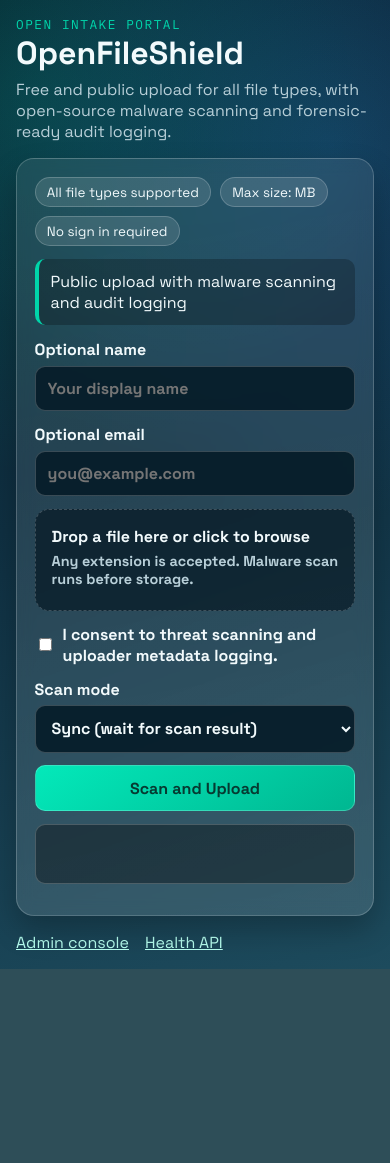
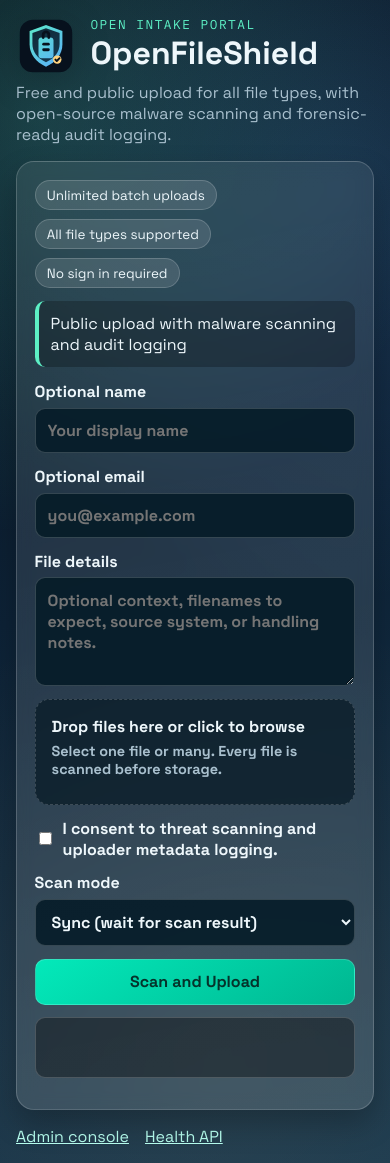
Before and after one commit to mufthakherul/OpenFileShield, a FastAPI app: page / in a window 390 px wide. Before the commit the page ends 969 px from the top, so only its background shows below. Run offline with FastAPI, Linux system fonts and the light colour scheme.

Commit message:
ui: add logo, modernize styling, and enable multi-file upload
- Create custom SVG logo for brand identity
- Modernize CSS with gradient backgrounds, premium styling, and responsive design
- Add multi-file support to public upload form with drag-drop
- Add optional 'File details' textarea for batch context notes
- Display uploader_notes in admin dashboard table
- Add Notes column header and per-row notes display
- Update form handling in app.js for batch uploads and response parsing
- Update admin.js to display notes from API responses

```diff
--- a/app/static/admin.js
+++ b/app/static/admin.js
@@ -132,6 +132,7 @@ function renderRows(rows) {
         <td>${row.id}</td>
         <td>${row.created_at}</td>
         <td title="${row.original_filename}">${row.original_filename}</td>
+        <td title="${row.uploader_notes || ""}">${row.uploader_notes || ""}</td>
         <td>${row.upload_status}</td>
         <td>${row.scan_result}</td>
         <td>${bytesToHuman(row.file_size_bytes)}</td>
--- a/app/static/app.js
+++ b/app/static/app.js
@@ -7,8 +7,13 @@ const submitBtn = document.querySelector("#submit-btn");
 const scanModeInput = document.querySelector("#scan-mode");
 
 function setFileName() {
-  const file = fileInput.files[0];
-  fileName.textContent = file ? `Selected: ${file.name}` : "";
+  const files = Array.from(fileInput.files || []);
+  if (!files.length) {
+    fileName.textContent = "";
+    return;
+  }
+  const preview = files.slice(0, 3).map((file) => file.name).join(", ");
+  fileName.textContent = files.length > 3 ? `Selected ${files.length} files: ${preview}, ...` : `Selected ${files.length} file${files.length > 1 ? "s" : ""}: ${preview}`;
 }
 
 fileInput.addEventListener("change", setFileName);
@@ -36,7 +41,10 @@ form.addEventListener("submit", async (event) => {
 
   submitBtn.disabled = true;
   submitBtn.textContent = "Scanning...";
-  result.textContent = "Uploading file to quarantine and running malware scan...";
+  const selectedCount = fileInput.files?.length || 0;
+  result.textContent = selectedCount
+    ? `Uploading ${selectedCount} file${selectedCount === 1 ? "" : "s"} to quarantine and running malware scan...`
+    : "Uploading files to quarantine and running malware scan...";
 
   const formData = new FormData(form);
   formData.set("consent", formData.get("consent") ? "true" : "false");
@@ -64,7 +72,16 @@ form.addEventListener("submit", async (event) => {
       return;
     }
 
-    result.textContent = payload ? JSON.stringify(payload, null, 2) : rawBody || "Upload completed.";
+    if (payload?.items?.length) {
+      const summary = [
+        `Batch ${payload.request_id} completed`,
+        `Stored: ${payload.stored} | Rejected: ${payload.rejected} | Queued: ${payload.queued}`,
+        ...payload.items.map((item) => `${item.original_filename}: ${item.upload_status} (${item.scan_result})`),
+      ].join("\n");
+      result.textContent = summary;
+    } else {
+      result.textContent = payload ? JSON.stringify(payload, null, 2) : rawBody || "Upload completed.";
+    }
     form.reset();
     setFileName();
   } catch (error) {
--- a/app/static/style.css
+++ b/app/static/style.css
@@ -1,15 +1,16 @@
 :root {
-  --bg-0: #081f2d;
-  --bg-1: #0f3042;
-  --bg-2: #1d4b5d;
+  --bg-0: #07111d;
+  --bg-1: #0d2236;
+  --bg-2: #18384f;
   --surface: rgba(255, 255, 255, 0.08);
-  --surface-2: rgba(255, 255, 255, 0.12);
-  --line: rgba(255, 255, 255, 0.2);
-  --text: #f2fafc;
-  --muted: #b8cfd8;
-  --accent: #00d5aa;
-  --accent-ink: #063a31;
-  --danger: #ff9e80;
+  --surface-2: rgba(255, 255, 255, 0.13);
+  --line: rgba(255, 255, 255, 0.18);
+  --text: #eef7fb;
+  --muted: #a9c0ce;
+  --accent: #5df0c5;
+  --accent-ink: #05332b;
+  --danger: #ff9b7c;
+  --warning: #ffd27d;
 }
 
 * {
@@ -22,8 +23,9 @@ body {
   font-family: "Space Grotesk", "Segoe UI", sans-serif;
   color: var(--text);
   background:
-    radial-gradient(circle at 10% 10%, rgba(0, 213, 170, 0.18) 0%, transparent 40%),
-    radial-gradient(circle at 85% 15%, rgba(53, 151, 255, 0.2) 0%, transparent 42%),
+    radial-gradient(circle at 10% 10%, rgba(93, 240, 197, 0.18) 0%, transparent 38%),
+    radial-gradient(circle at 88% 16%, rgba(98, 168, 255, 0.16) 0%, transparent 40%),
+    radial-gradient(circle at 55% 90%, rgba(255, 210, 125, 0.08) 0%, transparent 42%),
     linear-gradient(160deg, var(--bg-0), var(--bg-1) 48%, var(--bg-2));
   padding: 1rem;
 }
@@ -43,6 +45,19 @@ body {
 .hero h1 {
   margin: 0;
   font-size: clamp(2rem, 5vw, 3.4rem);
+}
+
+.brand-lockup {
+  display: flex;
+  align-items: center;
+  gap: 0.9rem;
+}
+
+.brand-logo {
+  width: 3.75rem;
+  height: 3.75rem;
+  flex: 0 0 auto;
+  filter: drop-shadow(0 8px 18px rgba(0, 0, 0, 0.18));
 }
 
 .eyebrow {
@@ -106,6 +121,10 @@ body {
   grid-template-columns: repeat(2, minmax(0, 1fr));
 }
 
+.notes-field {
+  grid-column: 1 / -1;
+}
+
 .admin-auth-row {
   grid-template-columns: 2fr auto auto;
   align-items: end;
@@ -124,6 +143,7 @@ label {
 
 input,
 select,
+textarea,
 button {
   border-radius: 10px;
   border: 1px solid var(--line);
@@ -135,6 +155,13 @@ input,
 select {
   background: rgba(6, 28, 40, 0.9);
   color: var(--text);
+}
+
+textarea {
+  background: rgba(6, 28, 40, 0.9);
+  color: var(--text);
+  resize: vertical;
+  min-height: 6.5rem;
 }
 
 .drop-zone {
@@ -163,6 +190,11 @@ select {
 .file-name {
   color: var(--muted);
   font-size: 0.9rem;
+}
+
+.file-name {
+  display: block;
+  margin-top: 0.25rem;
 }
 
 .check {
@@ -258,6 +290,7 @@ button:disabled {
   display: flex;
   gap: 0.6rem;
   margin: 0.8rem 0;
+  flex-wrap: wrap;
 }
 
 .table-wrap {
@@ -277,6 +310,7 @@ td {
   border-bottom: 1px solid rgba(255, 255, 255, 0.12);
   padding: 0.55rem;
   text-align: left;
+  vertical-align: top;
 }
 
 th {
@@ -311,4 +345,8 @@ th {
   .stats-grid {
     grid-template-columns: 1fr;
   }
+
+  .brand-lockup {
+    align-items: flex-start;
+  }
 }
--- a/app/templates/index.html
+++ b/app/templates/index.html
@@ -15,15 +15,20 @@
   <body>
     <main class="shell">
       <header class="hero">
-        <p class="eyebrow">OPEN INTAKE PORTAL</p>
-        <h1>OpenFileShield</h1>
+        <div class="brand-lockup">
+          <img class="brand-logo" src="/static/logo.svg" alt="OpenFileShield logo" />
+          <div>
+            <p class="eyebrow">OPEN INTAKE PORTAL</p>
+            <h1>OpenFileShield</h1>
+          </div>
+        </div>
         <p class="subtitle">Free and public upload for all file types, with open-source malware scanning and forensic-ready audit logging.</p>
       </header>
 
       <section class="panel glass">
         <div class="meta-row">
+          <span class="chip">Unlimited batch uploads</span>
           <span class="chip">All file types supported</span>
-          <span class="chip">Max size: {{ max_file_mb }} MB</span>
           <span class="chip">No sign in required</span>
         </div>
 
@@ -40,10 +45,15 @@
             <input type="email" name="uploader_email" placeholder="you@example.com" />
           </label>
 
+          <label class="notes-field">
+            File details
+            <textarea name="uploader_notes" rows="4" placeholder="Optional context, filenames to expect, source system, or handling notes."></textarea>
+          </label>
+
           <label class="drop-zone" for="file-input" id="drop-zone">
-            <input type="file" name="file" id="file-input" required />
-            <span class="drop-title">Drop a file here or click to browse</span>
-            <span class="drop-sub">Any extension is accepted. Malware scan runs before storage.</span>
+            <input type="file" name="files" id="file-input" multiple required />
+            <span class="drop-title">Drop files here or click to browse</span>
+            <span class="drop-sub">Select one file or many. Every file is scanned before storage.</span>
             <span id="file-name" class="file-name"></span>
           </label>
 
```
Also changed, not shown: app/templates/admin.html (+8 -2 lines), app/static/logo.svg (added).
